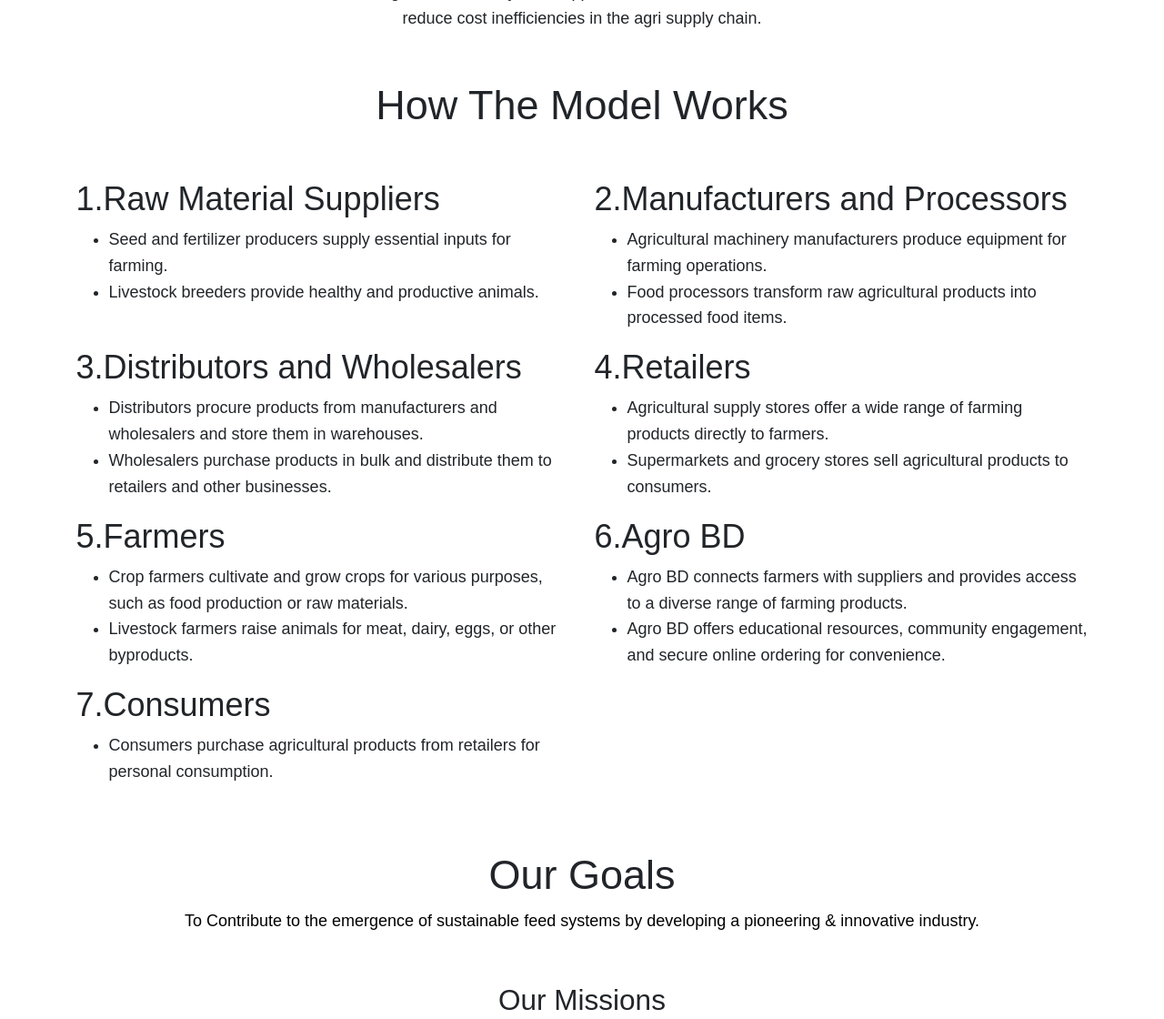
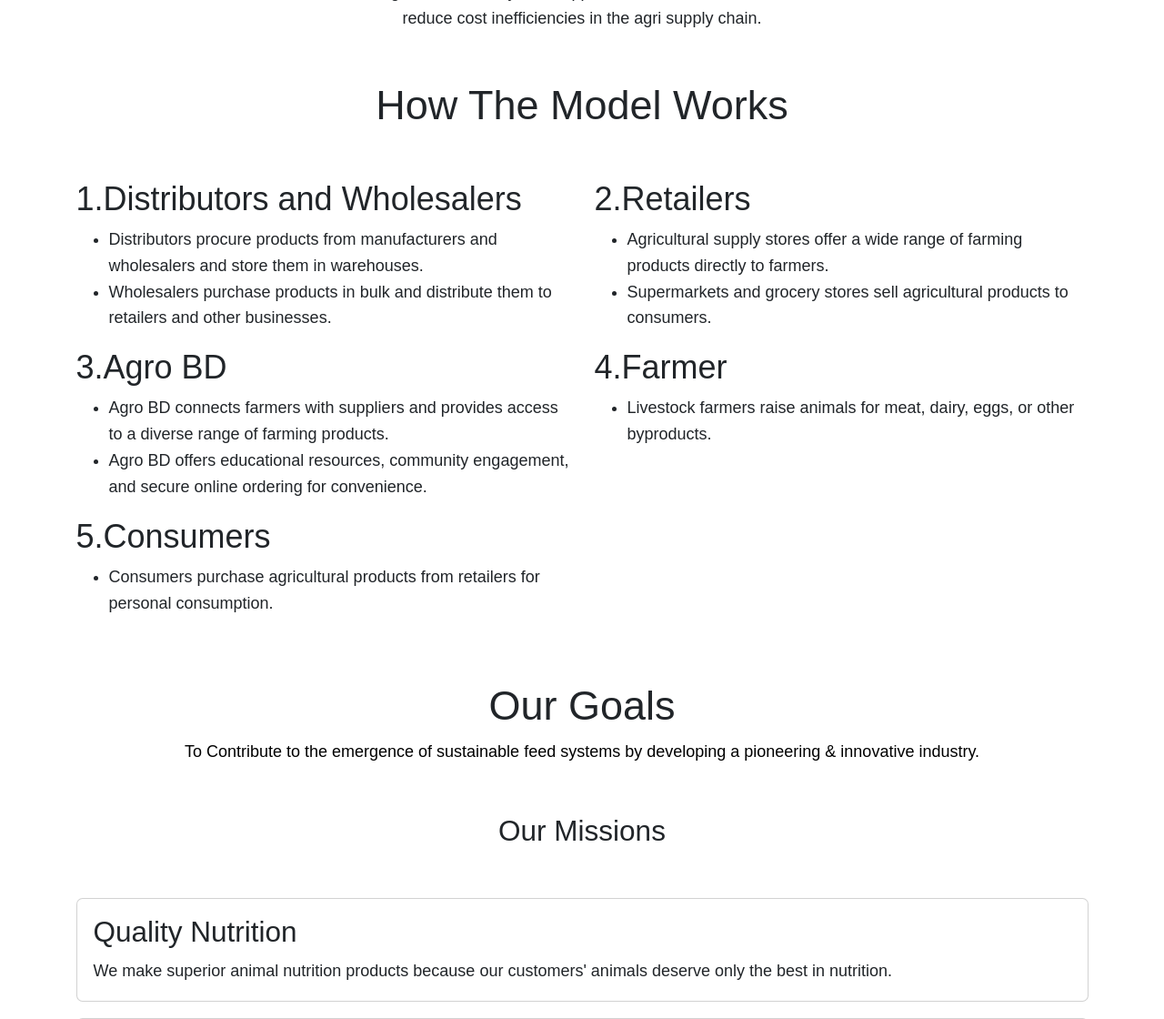
Before and after one commit to fahaaaaad/Agro-Bd, a PHP site: page /supply_chain.php in a window 1280 px wide. Shown: the part 805-1925 px from the top of the page at 91% size. Run offline with PHP 8.4, Linux system fonts and the light colour scheme.

Commit message:
some changes

```diff
--- a/funders.php
+++ b/funders.php
@@ -90,7 +90,7 @@
             We collaborate with financial institutions to offer tailored financing solutions for agriculture MSMEs.
             Using alternative data and our proprietary credit scoring algorithm, we ensure efficient loan approvals and
             timely fund disbursement. Additionally, we provide advisory support, training programs, and monitoring
-            services to maximize profitability and enable sustainable growth. Join us at [Your Website Name] to
+            services to maximize profitability and enable sustainable growth. Join us at Agro Bd to
             revolutionize financing for Agri MSMEs and drive economic prosperity in the agriculture sector.
           </p>
         </div>
--- a/partials/_header.php
+++ b/partials/_header.php
@@ -72,7 +72,7 @@
         <ul class="navbar-nav me-auto mb-2 mb-lg-0">
           <!-- Home -->
           <li class="nav-item">
-            <a class="nav-link active" aria-current="page" href="index.php">Home</a>
+            <a class="nav-link" aria-current="page" href="index.php">Home</a>
           </li>
 
           <!-- About Us -->
--- a/poultry.php
+++ b/poultry.php
@@ -129,7 +129,7 @@
 <?php require 'partials/_header.php' ?>
 
     <div class="card bg-dark text-white">
-      <img class="card-img" src="poultry.jpg" alt="Card image" style="width: 100%; height: auto; max-height: 500px;">
+      <img class="card-img" src="images/chickens-2522623.jpg" alt="Card image" style="width: 100%; height: auto; max-height: 500px;">
 
 
 
--- a/supply_chain.php
+++ b/supply_chain.php
@@ -54,32 +54,20 @@
     </div>
   <div class="container">
   <div class="row">
-    <div class="col-md-6">
-      <h2>1.Raw Material Suppliers</h2>
-      <ul>
-        <li>Seed and fertilizer producers supply essential inputs for farming.</li>
-        <li>Livestock breeders provide healthy and productive animals.</li>
-      </ul>
-    </div>
-    <div class="col-md-6">
-      <h2>2.Manufacturers and Processors</h2>
-      <ul>
-        <li>Agricultural machinery manufacturers produce equipment for farming operations.</li>
-        <li>Food processors transform raw agricultural products into processed food items.</li>
-      </ul>
-    </div>
+
+
   </div>
 
   <div class="row">
     <div class="col-md-6">
-      <h2>3.Distributors and Wholesalers</h2>
+      <h2>1.Distributors and Wholesalers</h2>
       <ul>
         <li>Distributors procure products from manufacturers and wholesalers and store them in warehouses.</li>
         <li>Wholesalers purchase products in bulk and distribute them to retailers and other businesses.</li>
       </ul>
     </div>
     <div class="col-md-6">
-      <h2>4.Retailers</h2>
+      <h2>2.Retailers</h2>
       <ul>
         <li>Agricultural supply stores offer a wide range of farming products directly to farmers.</li>
         <li>Supermarkets and grocery stores sell agricultural products to consumers.</li>
@@ -89,24 +77,25 @@
 
   <div class="row">
     <div class="col-md-6">
-      <h2>5.Farmers</h2>
+      <h2>3.Agro BD</h2>
       <ul>
-        <li>Crop farmers cultivate and grow crops for various purposes, such as food production or raw materials.</li>
-        <li>Livestock farmers raise animals for meat, dairy, eggs, or other byproducts.</li>
+         <li>Agro BD connects farmers with suppliers and provides access to a diverse range of farming products.</li>
+        <li>Agro BD offers educational resources, community engagement, and secure online ordering for convenience.</li>
+
+
       </ul>
     </div>
     <div class="col-md-6">
-      <h2>6.Agro BD</h2>
+      <h2>4.Farmer</h2>
       <ul>
-        <li>Agro BD connects farmers with suppliers and provides access to a diverse range of farming products.</li>
-        <li>Agro BD offers educational resources, community engagement, and secure online ordering for convenience.</li>
+       <li>Livestock farmers raise animals for meat, dairy, eggs, or other byproducts.</li>
       </ul>
     </div>
   </div>
 
   <div class="row">
     <div class="col-md-6">
-      <h2>7.Consumers</h2>
+      <h2>5.Consumers</h2>
       <ul>
         <li>Consumers purchase agricultural products from retailers for personal consumption.</li>
       </ul>
```
Also changed, not shown: images/chickens-2522623.jpg (added), uploads/742254267fahad.jpg (added).
